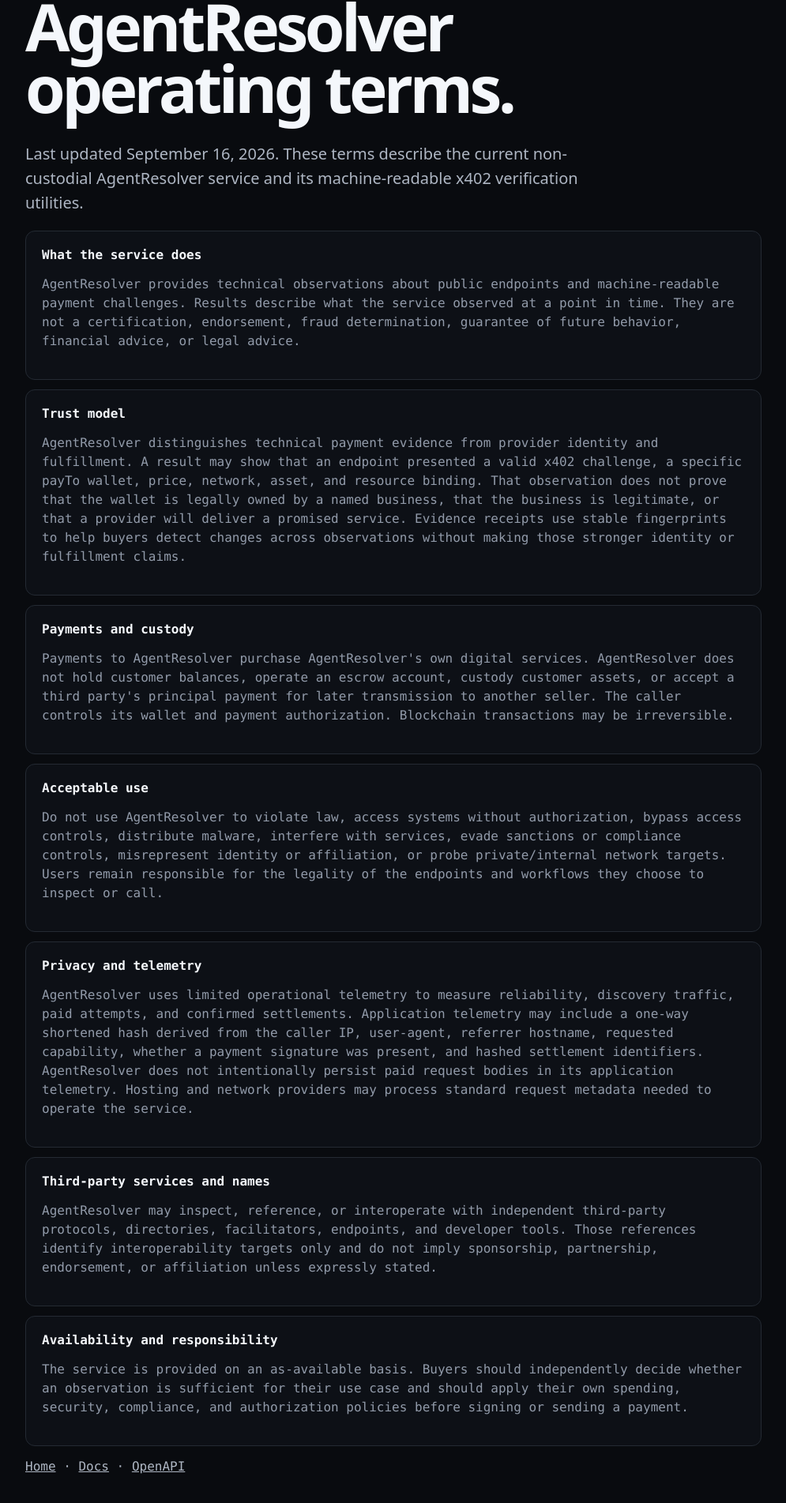
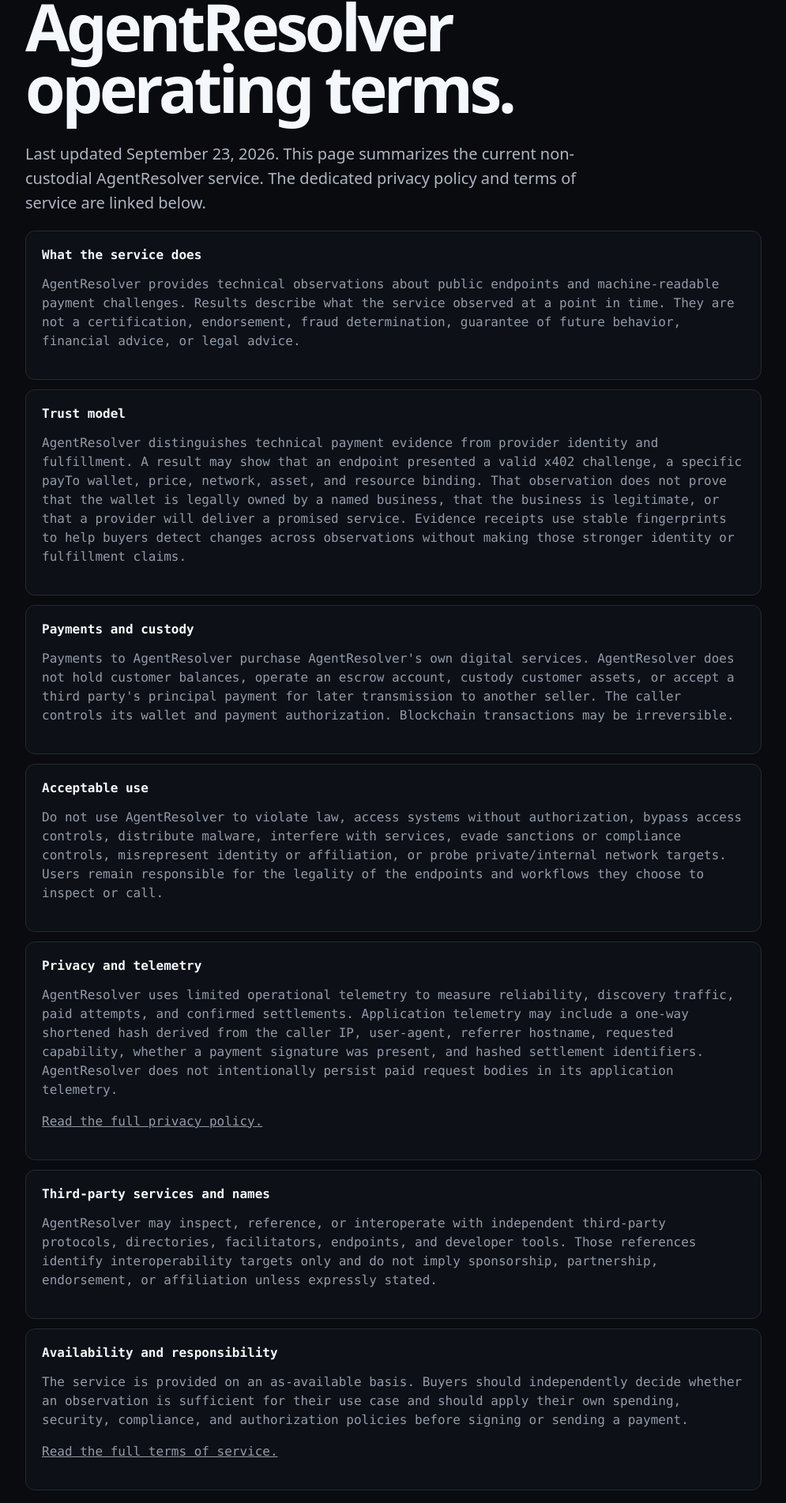
Before and after one commit to waxsway/agentresolver, a Next.js app: page /legal in a window 1280 px wide. Shown: the part 127-2030 px from the top of the page at 79% size, without its empty margins (142-1137 px from the left). Built offline with nearby package versions, Linux system fonts and the light colour scheme.

Commit message:
Link dedicated privacy terms and support

```diff
--- a/src/app/legal/page.tsx
+++ b/src/app/legal/page.tsx
@@ -4,9 +4,9 @@ export default function Legal() {
       <div className="eyebrow">LEGAL & SAFETY</div>
       <h1>AgentResolver operating terms.</h1>
       <p className="lead">
-        Last updated September 16, 2026. These terms describe the current
-        non-custodial AgentResolver service and its machine-readable x402
-        verification utilities.
+        Last updated September 23, 2026. This page summarizes the current
+        non-custodial AgentResolver service. The dedicated privacy policy and
+        terms of service are linked below.
       </p>
 
       <section>
@@ -68,10 +68,9 @@ export default function Legal() {
           hash derived from the caller IP, user-agent, referrer hostname,
           requested capability, whether a payment signature was present, and
           hashed settlement identifiers. AgentResolver does not intentionally
-          persist paid request bodies in its application telemetry. Hosting and
-          network providers may process standard request metadata needed to
-          operate the service.
+          persist paid request bodies in its application telemetry.
         </p>
+        <p><a href="/privacy">Read the full privacy policy.</a></p>
       </section>
 
       <section>
@@ -93,12 +92,16 @@ export default function Legal() {
           use case and should apply their own spending, security, compliance,
           and authorization policies before signing or sending a payment.
         </p>
+        <p><a href="/terms">Read the full terms of service.</a></p>
       </section>
 
       <p className="links">
         <a href="/">Home</a> ·{" "}
+        <a href="/connector">Connector info</a> ·{" "}
         <a href="/docs">Docs</a> ·{" "}
-        <a href="/openapi.json">OpenAPI</a>
+        <a href="/privacy">Privacy</a> ·{" "}
+        <a href="/terms">Terms</a> ·{" "}
+        <a href="/support">Support</a>
       </p>
     </main>
   );
```
